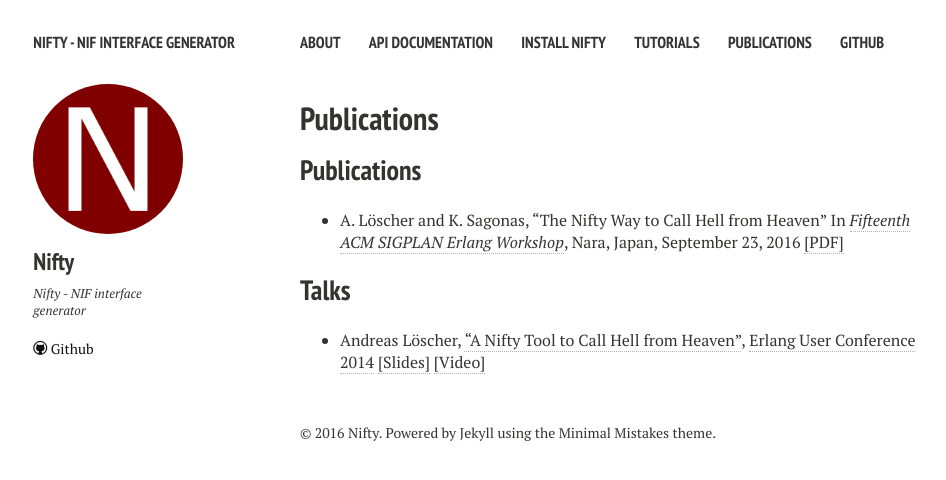
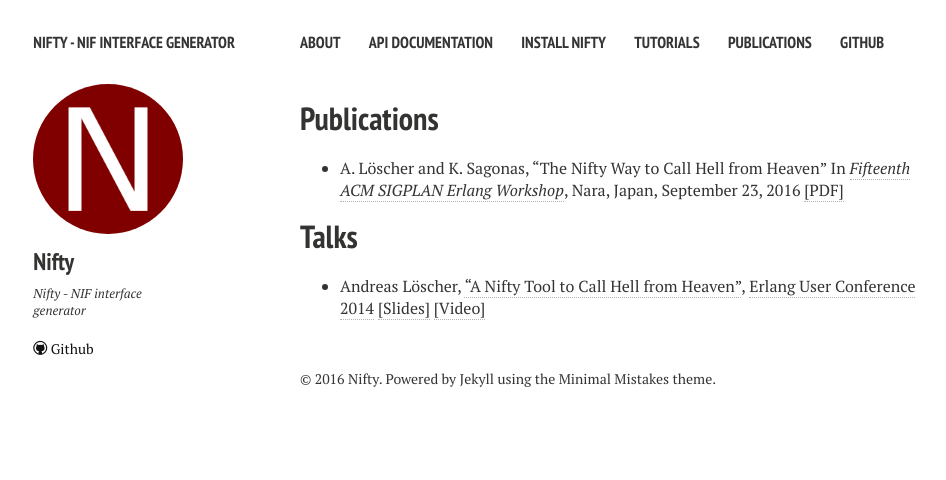
Before and after one commit to parapluu/nifty, a Jekyll site: the page built from publications.md, in a window 1280 px wide. Shown: the top 480 px of the page, without its empty margins (20-966 px from the left). Built offline with Jekyll 4.4.1, drawn with Linux system fonts in a browser that asks for light colours; nearby versions of some CDN libraries.

Commit message:
fixed link

```diff
--- a/publications.md
+++ b/publications.md
@@ -6,10 +6,8 @@
 share: true
 ---
 
-## Publications
-
 + A. Löscher and K. Sagonas, "The Nifty Way to Call Hell from Heaven" In <a href="http://erlang.org/workshop/2016/">*Fifteenth ACM SIGPLAN Erlang Workshop*</a>, Nara, Japan, September 23, 2016 <a href="{{ site.url}}/erlang16-preprint.pdf">[PDF]</a>
 
-## Talks
+# Talks
 
 + Andreas Löscher, <a href="http://www.erlang-factory.com/euc2014/andreas-loscher">"A Nifty Tool to Call Hell from Heaven"</a>, <a href="http://www.erlang-factory.com/conference/show/conference-23/home">Erlang User Conference 2014</a> <a href="http://www.erlang-factory.com/static/upload/media/140291362553587theniftywaytocallhellfromheaven.pdf">[Slides]</a> <a href="https://vimeo.com/103697702">[Video]</a>
```
